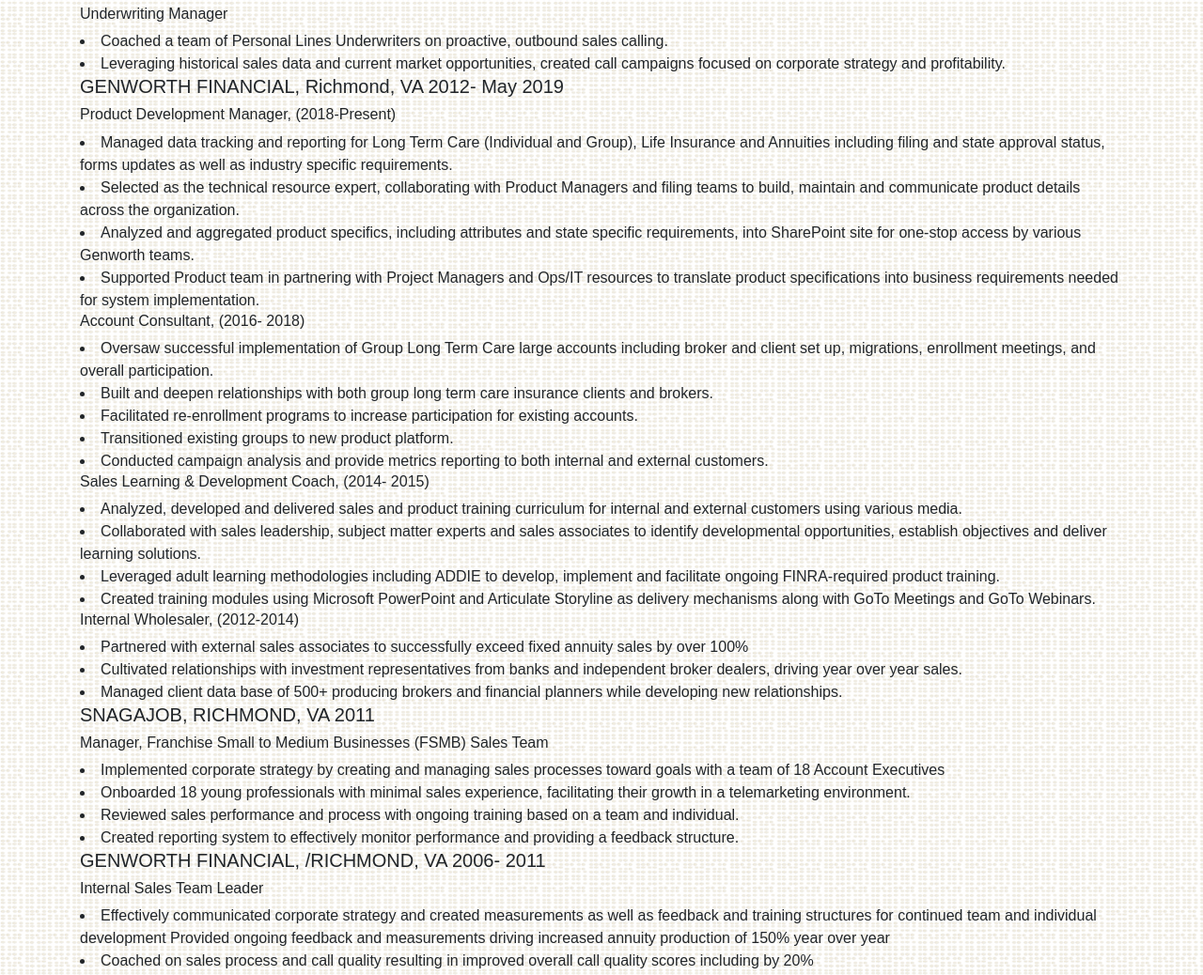
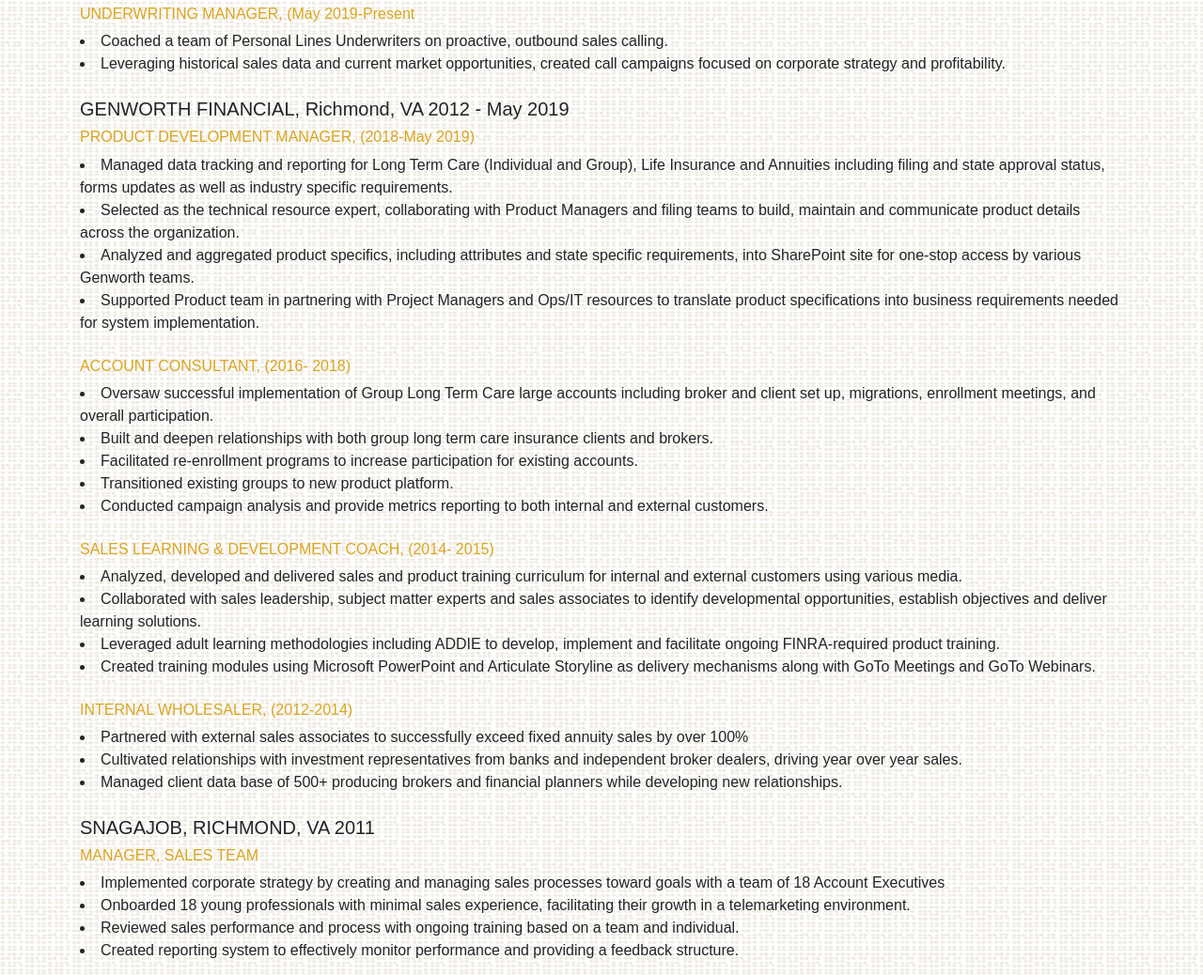
Before and after one commit to pdeininger/pamdeininger, a plain HTML site: page resume.html in a window 1280 px wide. Shown: the part 382-1420 px from the top of the page at 94% size. Drawn offline with nearby package versions, Linux system fonts and the light colour scheme; a script that the page names is missing.

Commit message:
clean up

```diff
--- a/Assets/css/style.css
+++ b/Assets/css/style.css
@@ -6,3 +6,7 @@
 h3 {
     color: goldenrod;
 }
+
+h6 {
+    color: goldenrod;
+}
--- a/resume.html
+++ b/resume.html
@@ -63,10 +63,10 @@
           team leadership and project management. Adept to communicating key
           data to individuals from varied backgrounds levels. Able to manage
           deadline driven projects, resolve issues and build lasting
-          partnerships with community organizations.
+          partnerships with community organizations. <br>
 
           <h5>ALL RISKS, LTD, Richmond, VA May 2019-Present</h5>
-          <h6>Underwriting Manager</h6>
+          <h6>UNDERWRITING MANAGER, (May 2019-Present</h6>
           <li>
             Coached a team of Personal Lines Underwriters on proactive, outbound
             sales calling.
@@ -75,10 +75,10 @@
             Leveraging historical sales data and current market opportunities,
             created call campaigns focused on corporate strategy and
             profitability.
-          </li>
+          </li><br>
 
-          <h5>GENWORTH FINANCIAL, Richmond, VA 2012- May 2019</h5>
-          <h6>Product Development Manager, (2018-Present)</h6>
+          <h5>GENWORTH FINANCIAL, Richmond, VA 2012 - May 2019</h5>
+          <h6>PRODUCT DEVELOPMENT MANAGER, (2018-May 2019)</h6>
           <li>
             Managed data tracking and reporting for Long Term Care (Individual
             and Group), Life Insurance and Annuities including filing and state
@@ -99,9 +99,9 @@
             Supported Product team in partnering with Project Managers and
             Ops/IT resources to translate product specifications into business
             requirements needed for system implementation.
-          </li>
+          </li><br>
 
-          <H6>Account Consultant, (2016- 2018)</H6>
+          <H6>ACCOUNT CONSULTANT, (2016- 2018)</H6>
 
           <li>
             Oversaw successful implementation of Group Long Term Care large
@@ -120,9 +120,9 @@
           <li>
             Conducted campaign analysis and provide metrics reporting to both
             internal and external customers.
-          </li>
+          </li><br>
 
-          <h6>Sales Learning & Development Coach, (2014- 2015)</h6>
+          <h6>SALES LEARNING & DEVELOPMENT COACH, (2014- 2015)</h6>
           <li>
             Analyzed, developed and delivered sales and product training
             curriculum for internal and external customers using various media.
@@ -140,9 +140,9 @@
             Created training modules using Microsoft PowerPoint and Articulate
             Storyline as delivery mechanisms along with GoTo Meetings and GoTo
             Webinars.
-          </li>
+          </li><br>
 
-          <h6>Internal Wholesaler, (2012-2014)</h6>
+          <h6>INTERNAL WHOLESALER, (2012-2014)</h6>
           <li>
             Partnered with external sales associates to successfully exceed
             fixed annuity sales by over 100%
@@ -154,11 +154,11 @@
           <li>
             Managed client data base of 500+ producing brokers and financial
             planners while developing new relationships.
-          </li>
+          </li><br>
 
           <h5>SNAGAJOB, RICHMOND, VA 2011</h5>
           <h6>
-            Manager, Franchise Small to Medium Businesses (FSMB) Sales Team
+            MANAGER, SALES TEAM
           </h6>
           <li>
             Implemented corporate strategy by creating and managing sales
@@ -175,10 +175,10 @@
           <li>
             Created reporting system to effectively monitor performance and
             providing a feedback structure.
-          </li>
+          </li><br>
 
           <h5>GENWORTH FINANCIAL, /RICHMOND, VA 2006- 2011</h5>
-          <h6>Internal Sales Team Leader</h6>
+          <h6>INTERNAL SALES TEAM LEADER</h6>
           <li>Effectively communicated corporate strategy
           and created measurements as well as feedback and training structures
           for continued team and individual development Provided ongoing
@@ -192,10 +192,10 @@
           appointments by 200%
           <li>Coordinated cross-functional teams to implement
           curriculum, structure and measurement system for Internal Wholesaling
-          Intern project</li>
+          Intern project</li><br>
 
           <h5>Education</h5>
-         <ul> University of Richmond, Human Resources </ul>
+         <ul> University of Richmond, Human Resources </ul><br>
 
           <h5>Certifications</h5>
           <li>
@@ -203,7 +203,7 @@
           </li>
           <li>
             Myers Briggs Type Indicator Facilitation Certification
-          </li>
+          </li><br>
 
           <h5>Licenses</h5>
           <li>
@@ -211,7 +211,7 @@
           </li>
           <li>
             Virginia Property & Casualty
-          </li>
+          </li><br>
 
           <h5>Training</h5>
           <li>
@@ -226,7 +226,7 @@
           <li>
             Genworth Financial Building Essential Leadership Course & Leadership
             Academy
-          </li>
+          </li><br>
 
           <h5>Community Relations</h5>
           <li>
```
Also changed, not shown: index.html (+1 -0 lines), projects.html (+0 -2 lines), Assets/images/headshot.jfif (added), 1 other file.
